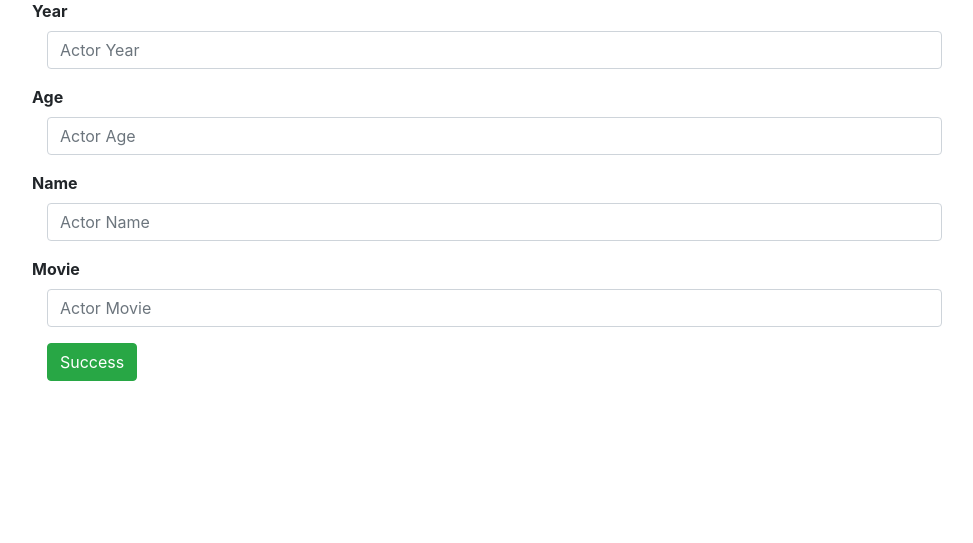
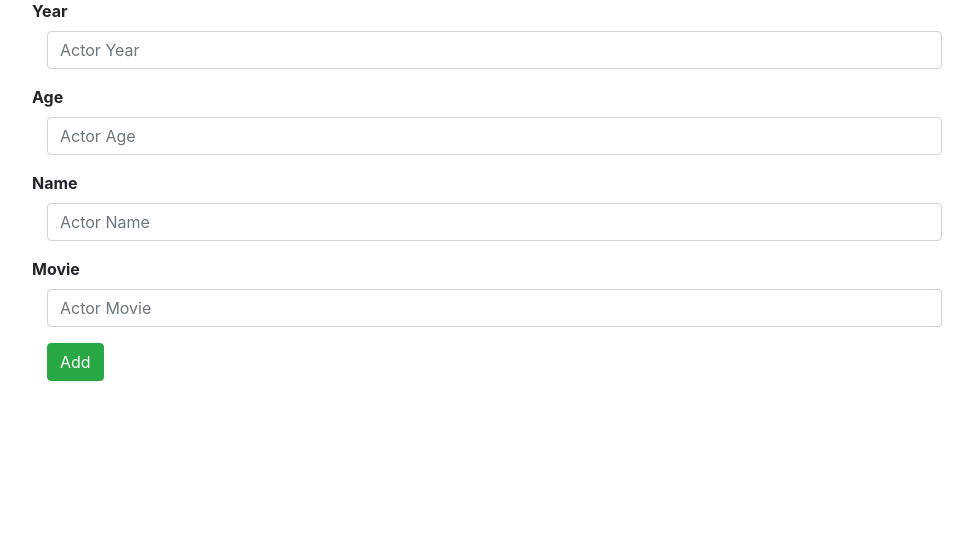
Before and after one commit to Milan-36/PythonRESTAPIDockerFlaskMySQL, a Flask app: page /actors/new in a window 1280 px wide. Shown: the part 59-602 px from the top of the page, without its empty margins (53-1026 px from the left). Run offline with Flask 2, Linux system fonts and the light colour scheme; some libraries are stand-ins or nearby versions.

Commit message:
Feature: Updated new.html

```diff
--- a/app/templates/new.html
+++ b/app/templates/new.html
@@ -34,7 +34,7 @@
 
     <div class="form-group">
     <div class="col-sm-offset-2 col-sm-10">
-          <button type="submit" class="btn btn-success">Success</button>
+          <button type="submit" class="btn btn-success">Add</button>
     </div>
   </div>
 
```
Also changed, not shown: 1 other file.
